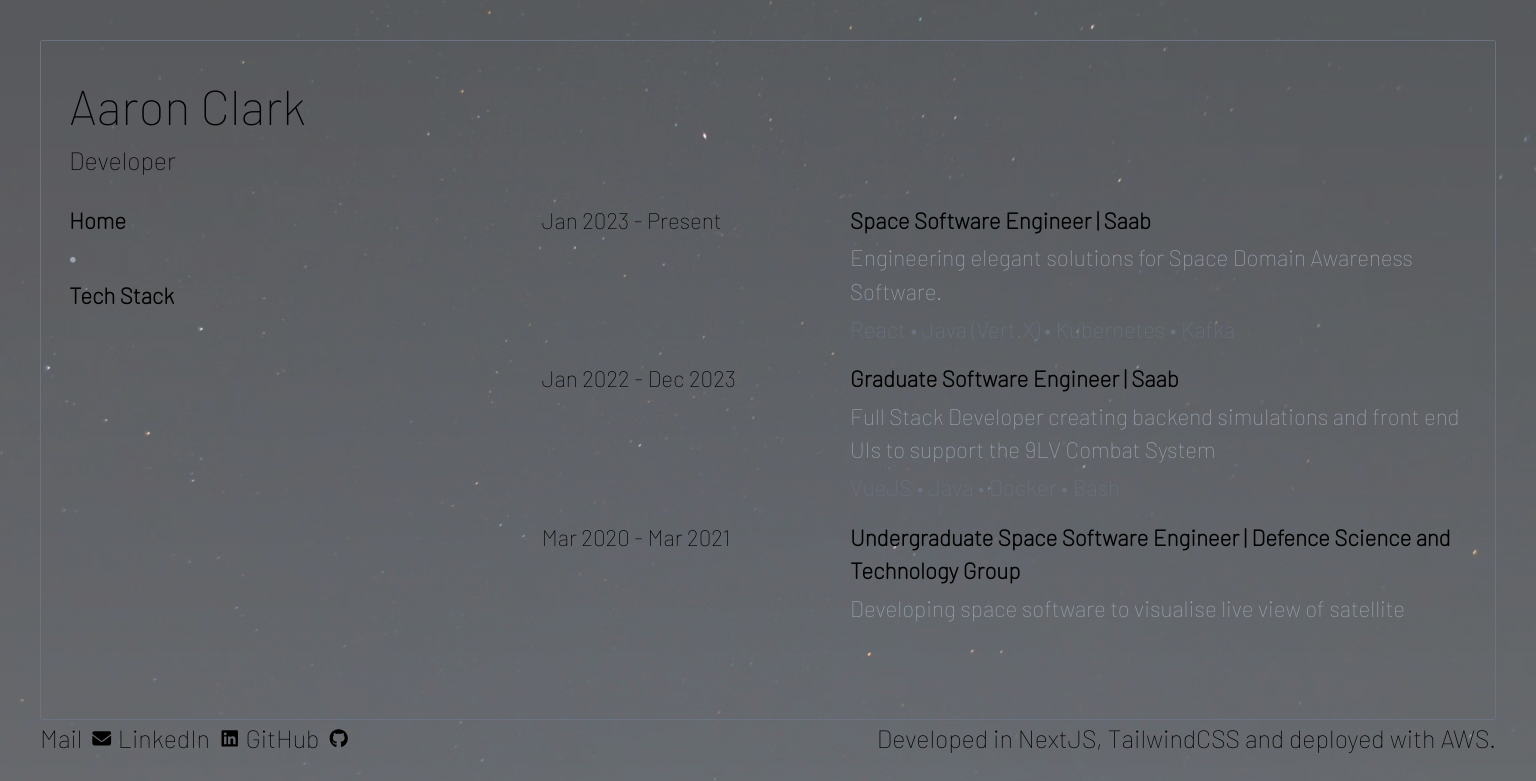
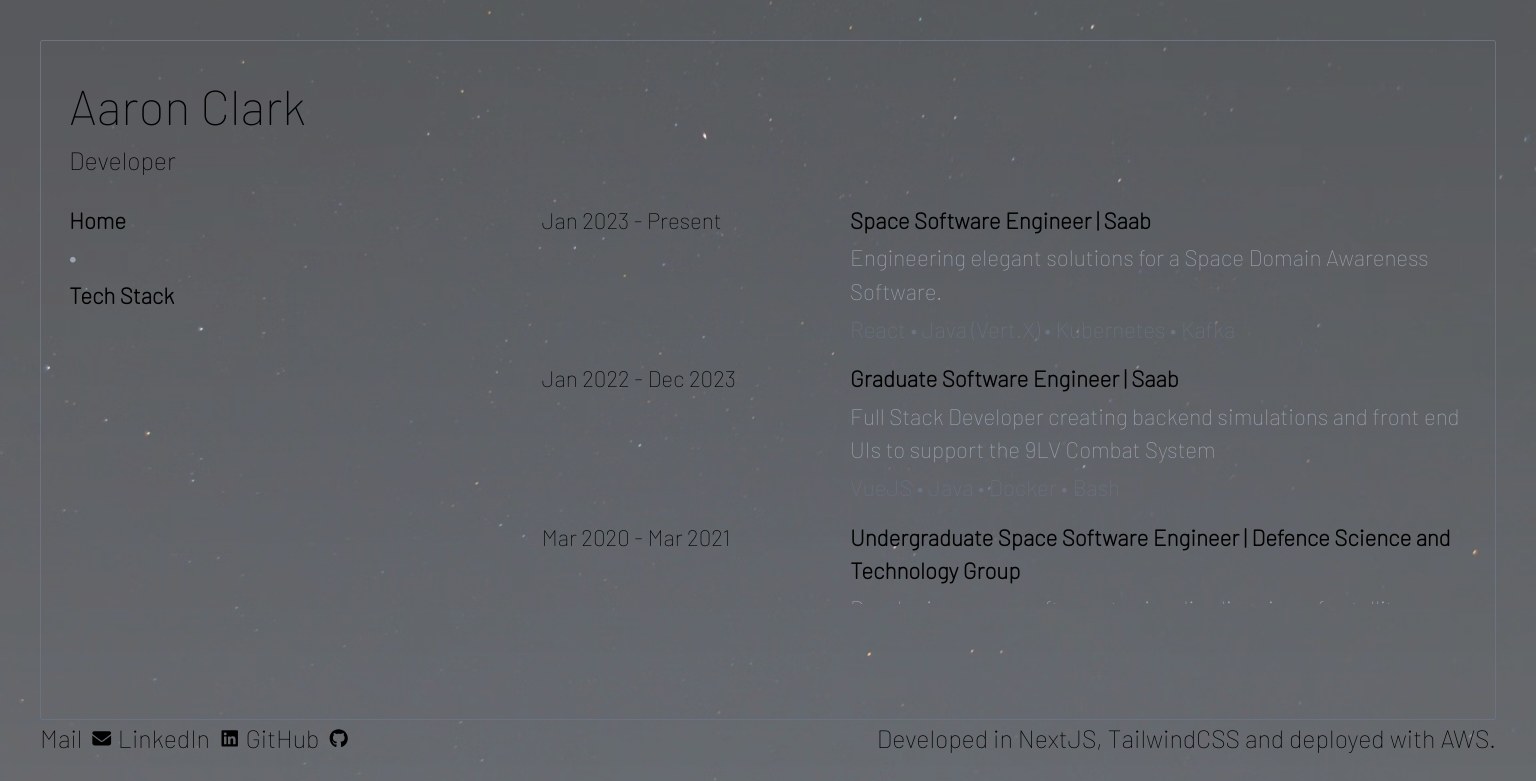
Before and after one commit to AaronC23/resume-cloud-aws, a Next.js app: page /about in a window 1536 px wide. Shown: the top 781 px of the page. Built offline with nearby package versions, Linux system fonts and the light colour scheme.

Commit message:
Minor tweaks

```diff
--- a/app/about/page.tsx
+++ b/app/about/page.tsx
@@ -12,7 +12,7 @@ export default function About() {
     {
       title: "Space Software Engineer | Saab",
       description:
-        "Engineering elegant solutions for Space Domain Awareness Software.",
+        "Engineering elegant solutions for a Space Domain Awareness Software.",
       technologies: "React \u2022 Java (Vert.X) \u2022 Kubernetes \u2022 Kafka",
       date: "Jan 2023 - Present",
     },
--- a/app/globals.css
+++ b/app/globals.css
@@ -264,7 +264,7 @@ body {
   }
 
   .aboutpage {
-    @apply h-[calc(100vh-380px)];
+    @apply h-[calc(100vh-400px)];
   }
 
   .subtext-font {
```
